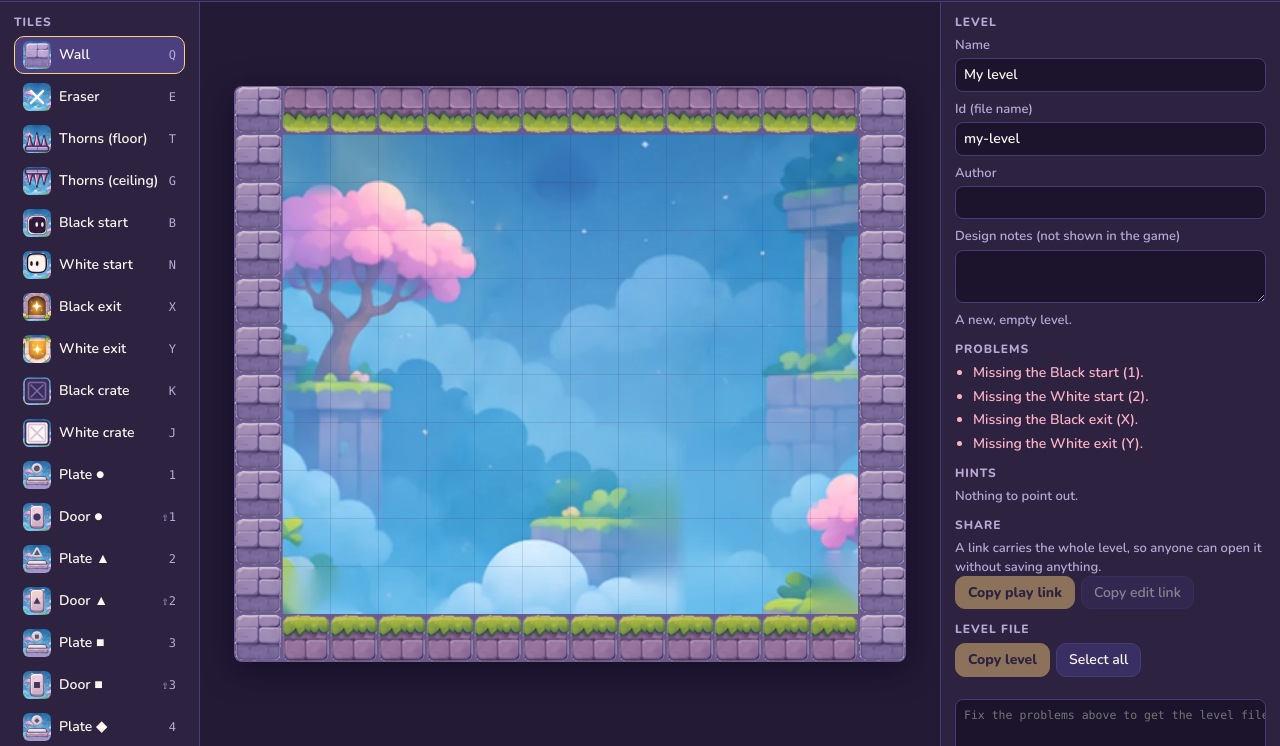
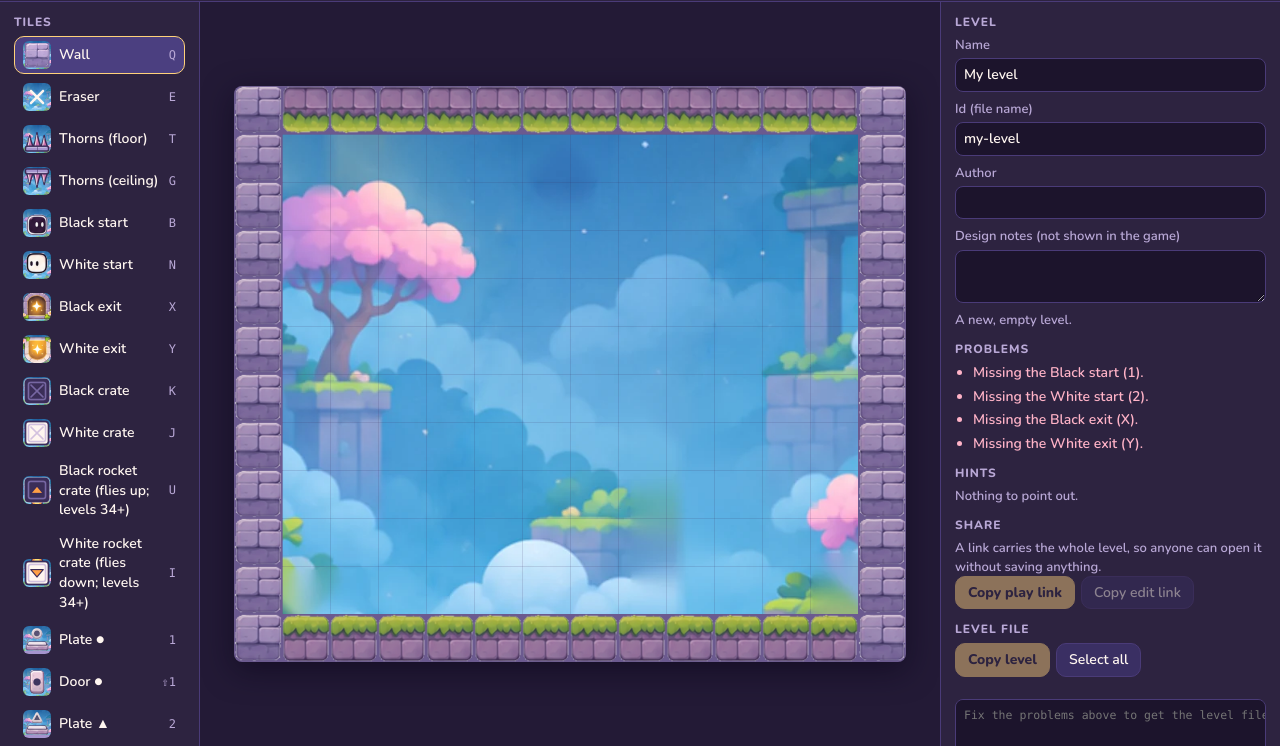
Before and after one commit to yeger00/upside-site, a plain HTML site: page editor.html in a window 1280 px wide. Shown: the part 54-800 px from the top of the page. Drawn offline with nearby package versions, Linux system fonts and the light colour scheme.

Commit message:
Demo website from 059e9bc

```diff
--- a/art.js
+++ b/art.js
@@ -234,6 +234,35 @@
     const i = s * 0.24;
     rr(g, x + s * 0.13, y + s * 0.13, s * 0.74, s * 0.74, s * 0.1); g.stroke();
     g.beginPath(); g.moveTo(x + i, y + i); g.lineTo(x + s - i, y + s - i); g.moveTo(x + s - i, y + i); g.lineTo(x + i, y + s - i); g.stroke();
+  }
+  // A rocket crate (code-drawn until it has art from the reference): a crate with an arrow pointing the way it
+  // will fly and a little flame on the other side. up: flies up. t: time while it moves (flickers), or -1 at rest.
+  function rocket(g, x, y, s, dark, up, t) {
+    const moving = t >= 0, k = moving ? 1 + 0.18 * Math.sin(t * 31) + 0.1 * Math.sin(t * 17) : 0.55;
+    const fx = x + s / 2, base = up ? y + s : y, dir = up ? 1 : -1, fl = s * 0.58 * k;
+    g.save();
+    g.lineJoin = 'round';
+    g.beginPath();                                                       // the flame, behind the crate
+    g.moveTo(fx - s * 0.26, base - dir * s * 0.04);
+    g.quadraticCurveTo(fx - s * 0.22, base + dir * fl * 0.6, fx, base + dir * fl);
+    g.quadraticCurveTo(fx + s * 0.22, base + dir * fl * 0.6, fx + s * 0.26, base - dir * s * 0.04);
+    g.closePath(); g.fillStyle = '#FF9F45'; g.fill();
+    g.lineWidth = Math.max(1.2, s * 0.05); g.strokeStyle = P.outline; g.stroke();
+    g.beginPath();
+    g.moveTo(fx - s * 0.13, base); g.quadraticCurveTo(fx - s * 0.1, base + dir * fl * 0.45, fx, base + dir * fl * 0.62);
+    g.quadraticCurveTo(fx + s * 0.1, base + dir * fl * 0.45, fx + s * 0.13, base); g.closePath();
+    g.fillStyle = '#FFE27A'; g.fill();
+    const lw = Math.max(1.5, s * 0.075);                                 // the crate
+    if (dark) { rr(g, x - lw * 0.7, y - lw * 0.7, s + lw * 1.4, s + lw * 1.4, s * 0.2); g.fillStyle = 'rgba(255,246,240,0.8)'; g.fill(); }
+    rr(g, x, y, s, s, s * 0.16);
+    g.fillStyle = dark ? '#3B2E58' : P.light; g.fill();
+    g.lineWidth = lw; g.strokeStyle = P.outline; g.stroke();
+    g.strokeStyle = dark ? '#7767A3' : '#D3C1DF'; g.lineWidth = Math.max(1, s * 0.07); g.lineCap = 'round';
+    rr(g, x + s * 0.13, y + s * 0.13, s * 0.74, s * 0.74, s * 0.1); g.stroke();
+    const cx = x + s / 2, cy = y + s / 2, a = s * 0.27;                   // the arrow: the way it will fly
+    g.beginPath(); g.moveTo(cx - a, cy + dir * a * 0.55); g.lineTo(cx, cy - dir * a * 0.65); g.lineTo(cx + a, cy + dir * a * 0.55); g.closePath();
+    g.fillStyle = '#FF9F45'; g.fill(); g.lineWidth = Math.max(1, s * 0.05); g.strokeStyle = P.outline; g.stroke();
+    g.restore();
   }
   // A player, drawn around (0, 0) with the head up. look: { facing: -1 | 0 | 1, blink: 0..1,
   // mood: 'idle' | 'happy' (jumping, celebrating: ^ ^) | 'squint' (falling, landing: > <) }
@@ -484,6 +513,6 @@
 
   if (typeof window !== 'undefined' && typeof document !== 'undefined') load();
 
-  return { P, SPRITES, rr, hash, mix, star4, symbol, sky, stone, wall, thorns, plate, indicator, door, portal, crate, character, button, utility,
+  return { P, SPRITES, rr, hash, mix, star4, symbol, sky, stone, wall, thorns, plate, indicator, door, portal, crate, rocket, character, button, utility,
            decor, ready, onReady };
 });
--- a/edition.json
+++ b/edition.json
@@ -1,5 +1,5 @@
 {
   "edition": "demo",
   "demoLevels": 8,
-  "fullLevels": 37
+  "fullLevels": 38
 }
--- a/editor.html
+++ b/editor.html
@@ -192,6 +192,8 @@ const TOOLS = [
   { ch: 'Y', label: 'White exit', key: 'y', unique: true },
   { ch: 'K', label: 'Black crate', key: 'k' },
   { ch: 'W', label: 'White crate', key: 'j' },
+  { ch: 'k', label: 'Black rocket crate (flies up; levels 34+)', key: 'u' },
+  { ch: 'w', label: 'White rocket crate (flies down; levels 34+)', key: 'i' },
   { ch: 'a', label: 'Plate ●', key: '1' }, { ch: 'A', label: 'Door ●', key: '⇧1' },
   { ch: 'b', label: 'Plate ▲', key: '2' }, { ch: 'B', label: 'Door ▲', key: '⇧2' },
   { ch: 'c', label: 'Plate ■', key: '3' }, { ch: 'C', label: 'Door ■', key: '⇧3' },
@@ -274,6 +276,7 @@ function glyph(g, ch, x, y, ts, opts) {
     g.save(); g.translate(x + ts / 2, y + ts / 2); if (!black) g.rotate(Math.PI);
     A.portal(g, ts, black, false, 0); g.restore();
   } else if (ch === 'K' || ch === 'W') A.crate(g, x + ts * 0.02, y + ts * 0.02, ts * 0.96, black);
+  else if (ch === 'k' || ch === 'w') A.rocket(g, x + ts * 0.02, y + ts * 0.02, ts * 0.96, ch === 'k', ch === 'k', -1);
   else if (ch >= 'a' && ch <= 'd') {
     const side = opts.side || 'floor';
     A.plate(g, x, y, ts, side, false);
--- a/level-format.js
+++ b/level-format.js
@@ -17,6 +17,9 @@
  *   a-d plate  ->  A-D door with the same letter. A door is one straight line of its letter, up-and-down or
  *                  side-to-side; a letter may have several doors, and its plates open all of them (see doorRuns)
  *   K  black crate          W      white crate
+ *   k  black rocket crate   w      white rocket crate   (a rocket crate takes the colour of whoever touched it
+ *                                  last and flies the OTHER way, carrying whoever stands on it: Black's touch
+ *                                  sends it up, White's sends it down. Levels from 34 on only.)
  *   ^  thorns on the floor  v      thorns on the ceiling
  *   space  empty
  */
@@ -29,7 +32,7 @@
   const FORMAT = 'upside-level';
   const VERSION = 1;
   const MIN_SIZE = 10, MAX_SIZE = 16;
-  const LEGEND = '#12XYabcdABCDKW^v ';
+  const LEGEND = '#12XYabcdABCDKWkw^v ';
   const ID_RE = /^[a-z0-9]+(-[a-z0-9]+)*$/;
   const ONE_OF_EACH = { '1': 'Black start (1)', '2': 'White start (2)', X: 'Black exit (X)', Y: 'White exit (Y)' };
 
```
Also changed, not shown: index.html (+31 -9 lines).
